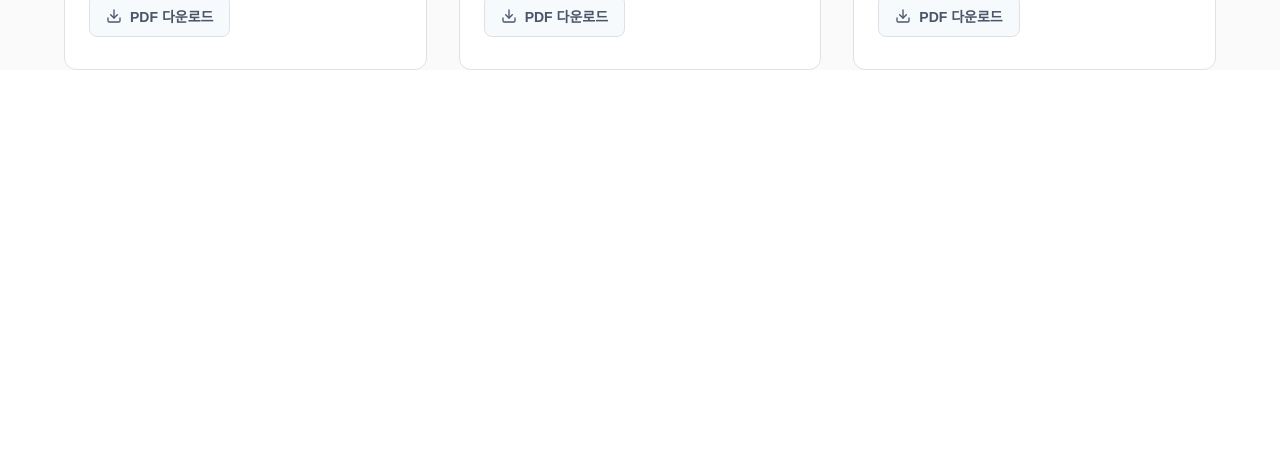
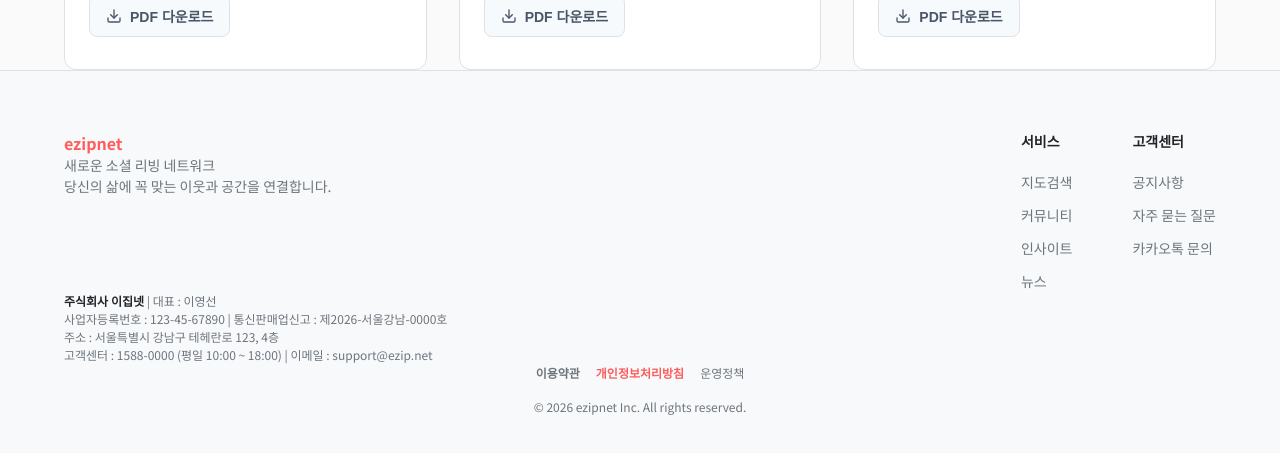
Before and after one commit to dosankim/social-living-connect, a React (Vite) app: page /news in a window 1280 px wide. Shown: the part 1727-2180 px from the top of the page. Before the commit the page ends 1797 px from the top, so only its background shows below. Built offline with nearby package versions, Linux system fonts and the light colour scheme.

Commit message:
feat: add global footer component with company info

```diff
--- a/src/App.jsx
+++ b/src/App.jsx
@@ -1,5 +1,6 @@
 import { BrowserRouter as Router, Routes, Route } from 'react-router-dom';
 import Navbar from './components/Navbar';
+import Footer from './components/Footer';
 import Home from './pages/Home';
 import MapSearch from './pages/MapSearch';
 import CommunityList from './pages/CommunityList';
@@ -23,6 +24,7 @@ function App() {
           <Route path="/news" element={<News />} />
         </Routes>
       </div>
+      <Footer />
     </Router>
   );
 }
--- /dev/null
+++ b/src/components/Footer.css
@@ -0,0 +1,80 @@
+.site-footer {
+    background-color: var(--color-surface);
+    padding: 60px 0 40px;
+    border-top: 1px solid var(--color-border);
+    margin-top: auto;
+}
+
+.footer-container {
+    max-width: 1200px;
+    margin: 0 auto;
+    padding: 0 24px;
+}
+
+.footer-top {
+    display: flex;
+    justify-content: space-between;
+    flex-wrap: wrap;
+    gap: 40px;
+}
+
+.footer-brand {
+    max-width: 300px;
+}
+
+.footer-logo {
+    display: inline-block;
+    text-decoration: none;
+}
+
+.footer-links-group {
+    display: flex;
+    gap: 60px;
+}
+
+.footer-link-col {
+    display: flex;
+    flex-direction: column;
+    gap: 12px;
+}
+
+.footer-link-title {
+    font-size: 14px;
+    font-weight: 700;
+    color: var(--color-text-primary);
+    margin-bottom: 8px;
+}
+
+.footer-link {
+    font-size: 14px;
+    color: var(--color-text-secondary);
+    text-decoration: none;
+    transition: color var(--transition-fast);
+}
+
+.footer-link:hover {
+    color: var(--color-primary);
+}
+
+.company-info span {
+    color: var(--color-text-primary);
+}
+
+@media (max-width: 768px) {
+    .site-footer {
+        padding: 40px 0 30px;
+    }
+
+    .footer-top {
+        flex-direction: column;
+        gap: 30px;
+    }
+
+    .footer-links-group {
+        gap: 40px;
+    }
+
+    .footer-legal {
+        align-items: flex-start !important;
+    }
+}
--- /dev/null
+++ b/src/components/Footer.jsx
@@ -0,0 +1,59 @@
+import React from 'react';
+import { Link } from 'react-router-dom';
+import './Footer.css';
+
+export default function Footer() {
+    return (
+        <footer className="site-footer">
+            <div className="container footer-container">
+                <div className="footer-top">
+                    <div className="footer-brand">
+                        <Link to="/" className="footer-logo">
+                            <span className="text-primary font-bold text-xl">ezipnet</span>
+                        </Link>
+                        <p className="footer-description text-secondary text-sm mt-3">
+                            새로운 소셜 리빙 네트워크<br />
+                            당신의 삶에 꼭 맞는 이웃과 공간을 연결합니다.
+                        </p>
+                    </div>
+
+                    <div className="footer-links-group">
+                        <div className="footer-link-col">
+                            <h4 className="footer-link-title">서비스</h4>
+                            <Link to="/map" className="footer-link">지도검색</Link>
+                            <Link to="/community" className="footer-link">커뮤니티</Link>
+                            <Link to="/insight" className="footer-link">인사이트</Link>
+                            <Link to="/news" className="footer-link">뉴스</Link>
+                        </div>
+                        <div className="footer-link-col">
+                            <h4 className="footer-link-title">고객센터</h4>
+                            <Link to="#" className="footer-link">공지사항</Link>
+                            <Link to="#" className="footer-link">자주 묻는 질문</Link>
+                            <Link to="#" className="footer-link">카카오톡 문의</Link>
+                        </div>
+                    </div>
+                </div>
+
+                <div className="footer-bottom border-t border-[var(--color-border)] mt-8 pt-6">
+                    <div className="company-info text-xs text-secondary leading-relaxed mb-4">
+                        <span className="font-bold">주식회사 이집넷</span> | 대표 : 이영선<br />
+                        사업자등록번호 : 123-45-67890 | 통신판매업신고 : 제2026-서울강남-0000호<br />
+                        주소 : 서울특별시 강남구 테헤란로 123, 4층<br />
+                        고객센터 : 1588-0000 (평일 10:00 ~ 18:00) | 이메일 : support@ezip.net
+                    </div>
+
+                    <div className="footer-legal flex justify-between items-center sm:flex-row flex-col gap-4">
+                        <div className="flex gap-4 text-xs text-secondary">
+                            <Link to="#" className="font-bold">이용약관</Link>
+                            <Link to="#" className="font-bold text-primary">개인정보처리방침</Link>
+                            <Link to="#">운영정책</Link>
+                        </div>
+                        <p className="copyright text-xs text-secondary">
+                            © 2026 ezipnet Inc. All rights reserved.
+                        </p>
+                    </div>
+                </div>
+            </div>
+        </footer>
+    );
+}
```
